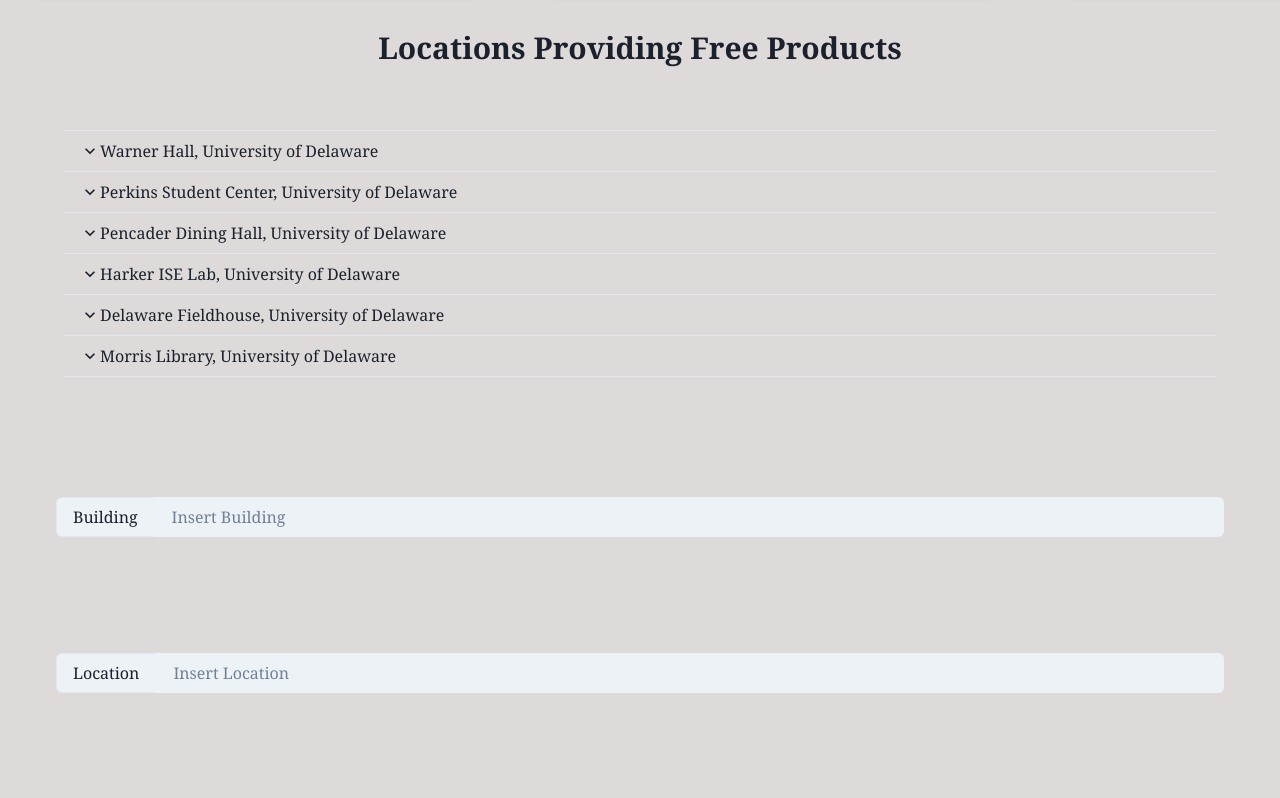
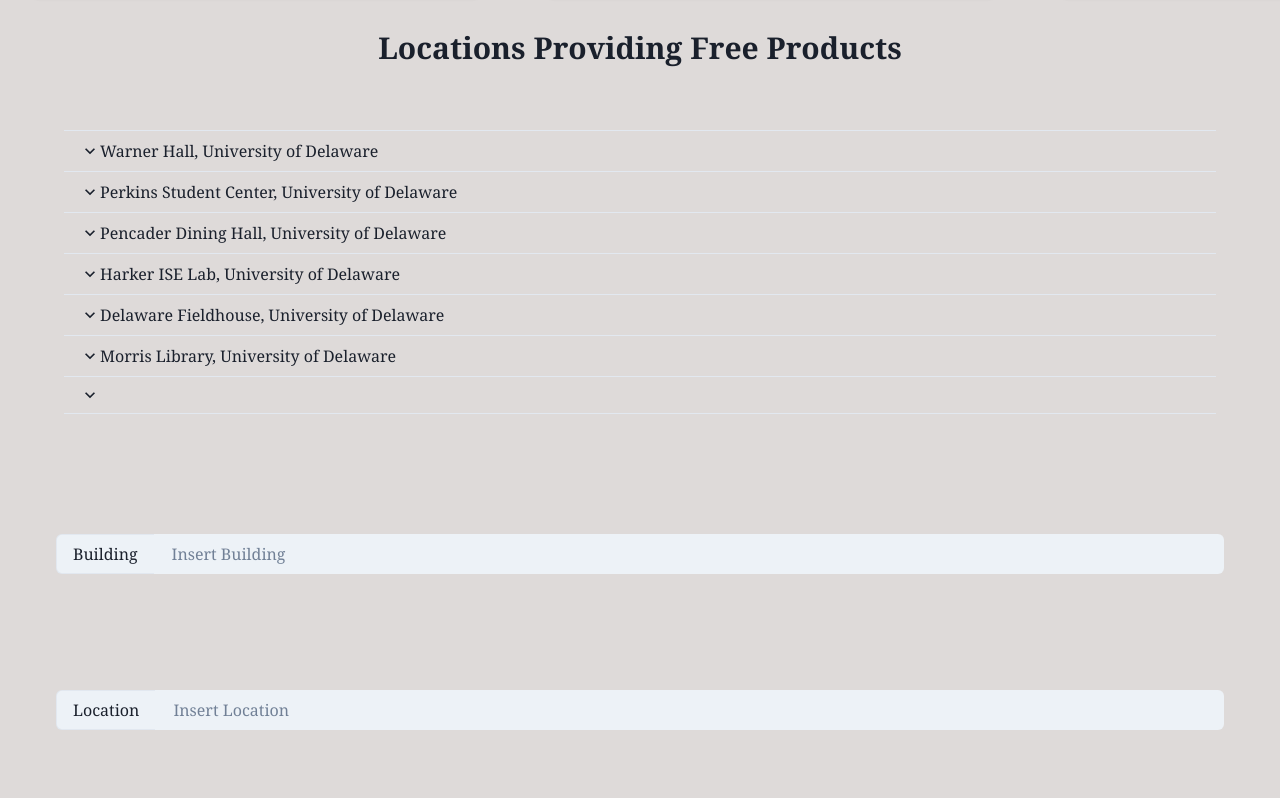
Before and after one commit to jmoneill15/HenHack-Period-Poverty, a React (Create React App) app: page / in a window 1280 px wide. Shown: the part 1430-2228 px from the top of the page. Built offline with nearby package versions, Linux system fonts and the light colour scheme.

Commit message:
made the inputs make a new location it just wont restart and allow for a second to be made but idc rn

```diff
--- a/src/components/Locations.tsx
+++ b/src/components/Locations.tsx
@@ -6,6 +6,7 @@
 import { Input, InputGroup,InputLeftAddon } from "@chakra-ui/input";
 import { Stack } from "@chakra-ui/layout";
 import { useState } from "react";
+import { HTMLInputTypeAttribute} from "react";
 
 //add imports to add another location
 
@@ -26,15 +27,49 @@
 
 export function Locations(): JSX.Element {
     const [building, setBuilding] = React.useState("");
+    const [location, setLocation] = React.useState("");
+    const [address, setAddress] = React.useState("");
+    const [hours, setHours] = React.useState("");
 
-    //const buildingChange=(event)=> setBuilding(event.target.value);
 
+    function buildingChange (event: React.ChangeEvent<HTMLInputElement>){
+        setBuilding(event.target.value);
+    }
+
+    function locationChange (event: React.ChangeEvent<HTMLInputElement>){
+        setLocation(event.target.value);
+    }
+    function addressChange (event: React.ChangeEvent<HTMLInputElement>){
+        setAddress(event.target.value);
+    }
+    function hoursChange (event: React.ChangeEvent<HTMLInputElement>){
+        setHours(event.target.value);
+    }
+    function addLocation(building:string, location: string, address: string, hours:string):Location {
+        const addLocation = {
+            building: building,
+            location:location,
+            address: address,
+            hours:hours
+        };
+        return addLocation;
+    }
+
+    function updateLocations (locations: Location[]): Location[] {
+        const locationCopy = [...locations];
+        const locat = addLocation(building,location, address, hours);
+        const updatedLocation = [...locationCopy, locat];
+        return updatedLocation;
+
+    }
+
+    const newList = updateLocations(locationList);
     //embed a map dumbfuck
     return(
         <Box>
             <Heading size="lg" style={{"fontFamily": "'Georgia', sans-serif"}}>Locations Providing Free Products</Heading>
             <Accordion p="8vh">
-                {locationList.map((location)=>(
+                {newList.map((location)=>(
                     <AccordionItem key={location.building}>
                         <AccordionButton>
                             <AccordionIcon/>
@@ -56,19 +91,19 @@
             <Stack spacing={1}>
                 <InputGroup p="7vh">
                     <InputLeftAddon>Building</InputLeftAddon>
-                    <Input variant="filled" placeholder="Insert Building"></Input>
+                    <Input onChange={buildingChange} variant="filled" placeholder="Insert Building"></Input>
                 </InputGroup>
                 <InputGroup p="7vh">
                     <InputLeftAddon>Location</InputLeftAddon>
-                    <Input variant="filled" placeholder="Insert Location"></Input>
+                    <Input onChange={locationChange} variant="filled" placeholder="Insert Location"></Input>
                 </InputGroup>
                 <InputGroup p="7vh">
                     <InputLeftAddon>Address</InputLeftAddon>
-                    <Input variant="filled" placeholder="Insert Address"></Input>
+                    <Input onChange={addressChange} variant="filled" placeholder="Insert Address"></Input>
                 </InputGroup>
                 <InputGroup p="7vh">
                     <InputLeftAddon>Operating Hours</InputLeftAddon>
-                    <Input variant="filled" placeholder="Insert Operating Hours "></Input>
+                    <Input onChange={hoursChange} variant="filled" placeholder="Insert Operating Hours "></Input>
                 </InputGroup>
             </Stack>
         </Box>
```
